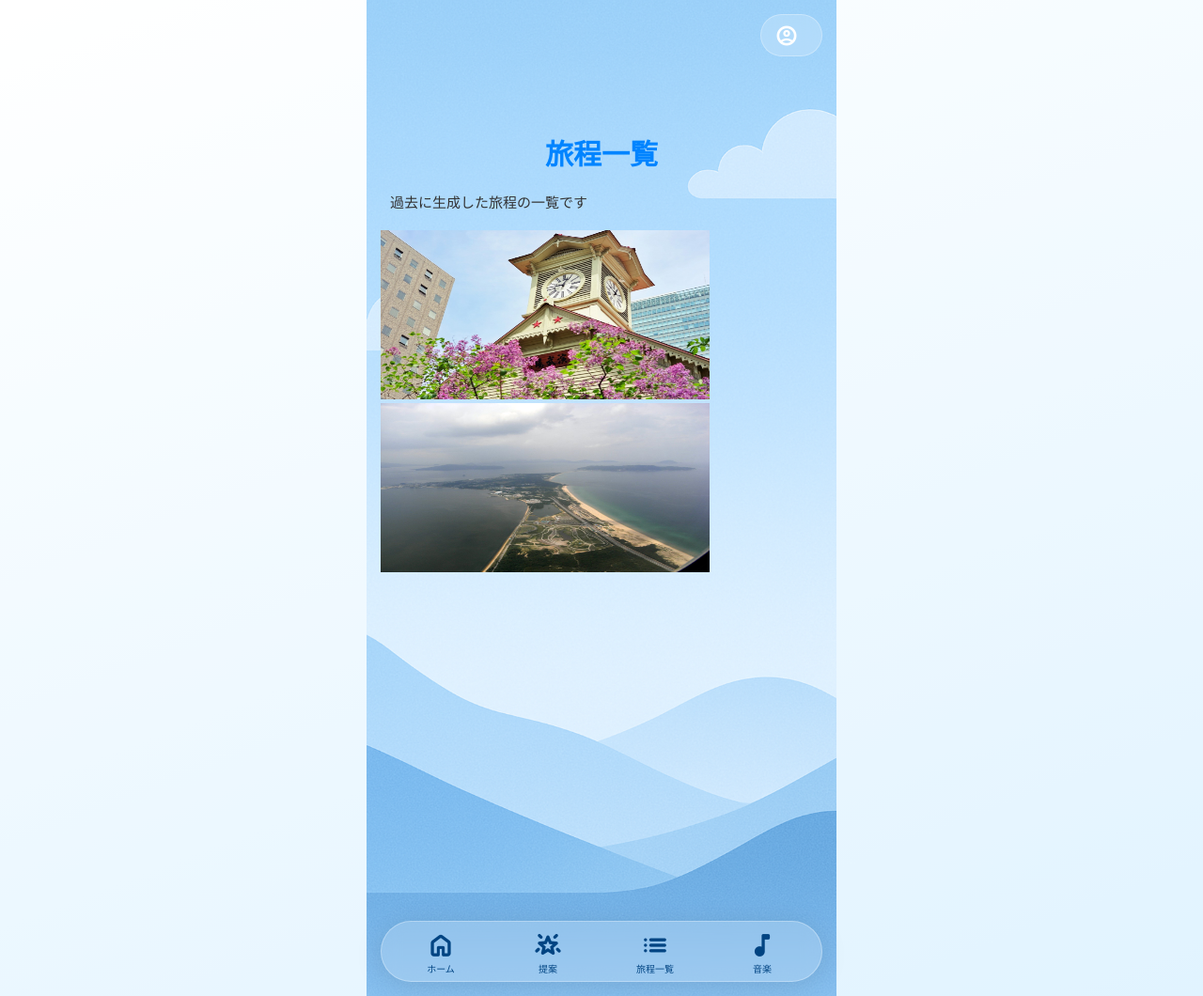
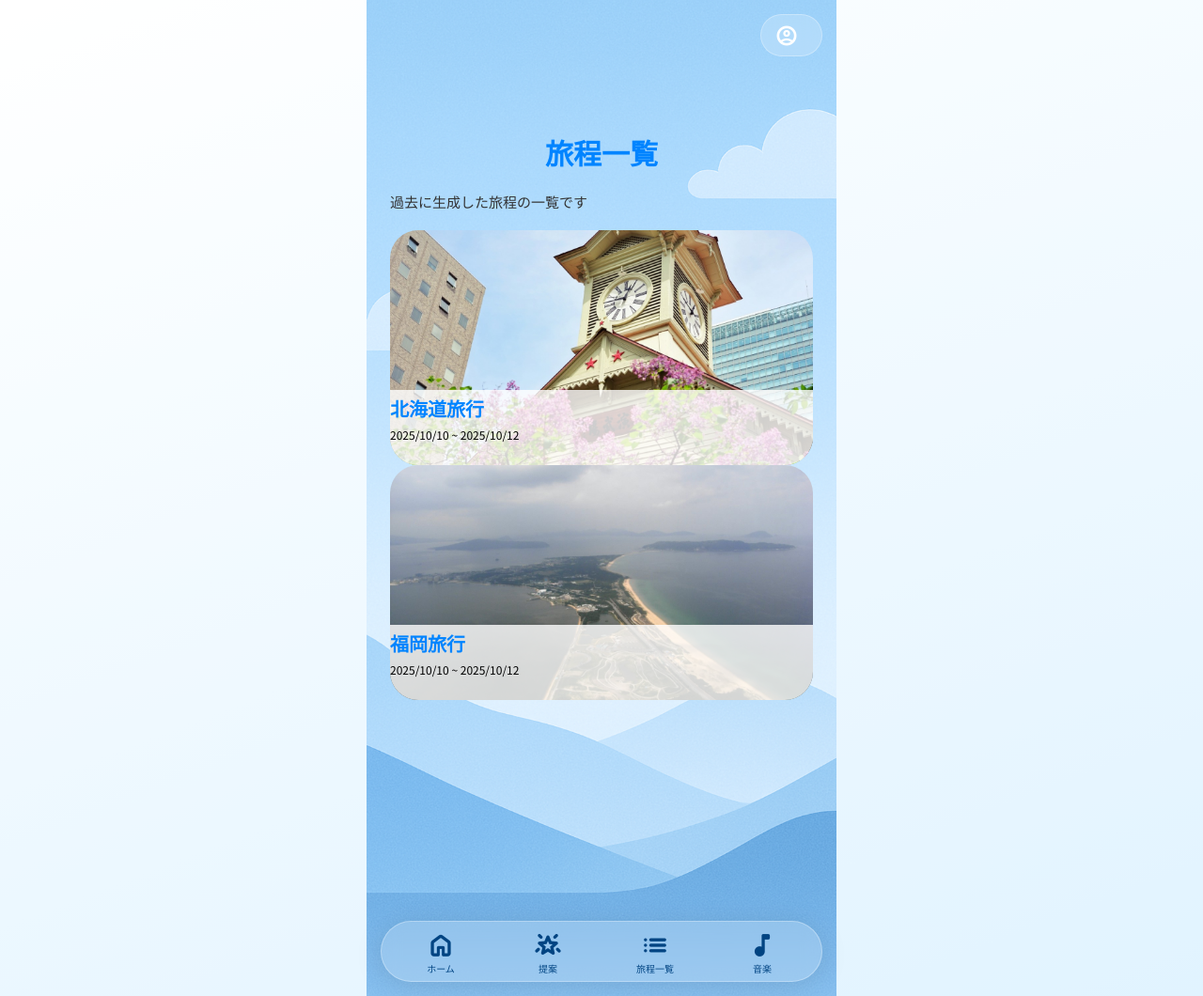
Before and after one commit to isimatsu/sd3d4g, a PHP site: page /plan-list/index.php in a window 1280 px wide. Shown: the whole page at 94% size. Run offline with PHP 8.4, Linux system fonts and the light colour scheme; data that the repository does not hold is empty.

Commit message:
plan-listとtrip.css
更新

```diff
--- /dev/null
+++ b/assets/css/trip.css
@@ -0,0 +1,39 @@
+
+.plan-card{
+    display: block;
+    flex-shrink: 0;
+    height: 250px;
+    margin: 0 10px;
+    background-color: aqua;
+    border-radius: 30px;
+    background-size: cover;
+    background-position: center;
+    background-repeat: no-repeat;
+    position: relative;
+    scroll-snap-align: center;
+}
+
+.plan-card-detail{
+    width: 100%;
+    height: 80px;
+    background: rgba(255,255,255,0.8);
+    border-radius: 0 0 30px 30px;
+    text-align: center;
+    position: absolute;
+    bottom: 0;
+    color: #fff;
+
+}
+
+.plan-card-detail p{
+    text-align: left;
+    font-size: 12px;
+    color: black;
+}
+
+.plan-card-detail h2{
+    text-align: left;
+    color: #0084FF;
+    font-size: 20px;
+    padding: 5px 0;
+}
--- a/plan-list/index.php
+++ b/plan-list/index.php
@@ -5,6 +5,7 @@
     <meta name="viewport" content="width=device-width, initial-scale=1.0">
     <link rel="stylesheet" type="text/css" href="../assets/css/reset.css">
     <link rel="stylesheet" type="text/css" href="../assets/css/style.css">
+    <link rel="stylesheet" type="text/css" href="../assets/css/trip.css">
      <link rel="stylesheet" href="https://fonts.googleapis.com/css2?family=Material+Symbols+Rounded:opsz,wght,FILL,GRAD@24,400,0,0" />
 
     <link rel="preconnect" href="https://fonts.googleapis.com">
@@ -23,10 +24,23 @@
                 <p>過去に生成した旅程の一覧です</p>
             </div>
             <div class="page-contents">
-            <img src="../assets/img/spot_img/1.jpg" class="img2" width="350" height="180">
-            <img src="../assets/img/spot_img/40.jpg" class="img2" width="350" height="180">
-
-
+                    </a><!--plan-card-->
+                    <a href="" class="plan-card main-card" style="background-image: url(../assets/img/spot_img/1.jpg);">
+                        <div class="plan-card-detail">
+                            <div>
+                                <h2>北海道旅行</h2>
+                                <p>2025/10/10 ~ 2025/10/12</p>
+                            </div>
+                        </div>
+                    </a><!--plan-card-->
+                    <a href="" class="plan-card side-card" style="background-image: url(../assets/img/spot_img/40.jpg);">
+                        <div class="plan-card-detail">
+                            <div>
+                                <h2>福岡旅行</h2>
+                                <p>2025/10/10 ~ 2025/10/12</p>
+                            </div>
+                        </div>
+                    </a><!--plan-card-->
 
             </div>
         </sction>
```
